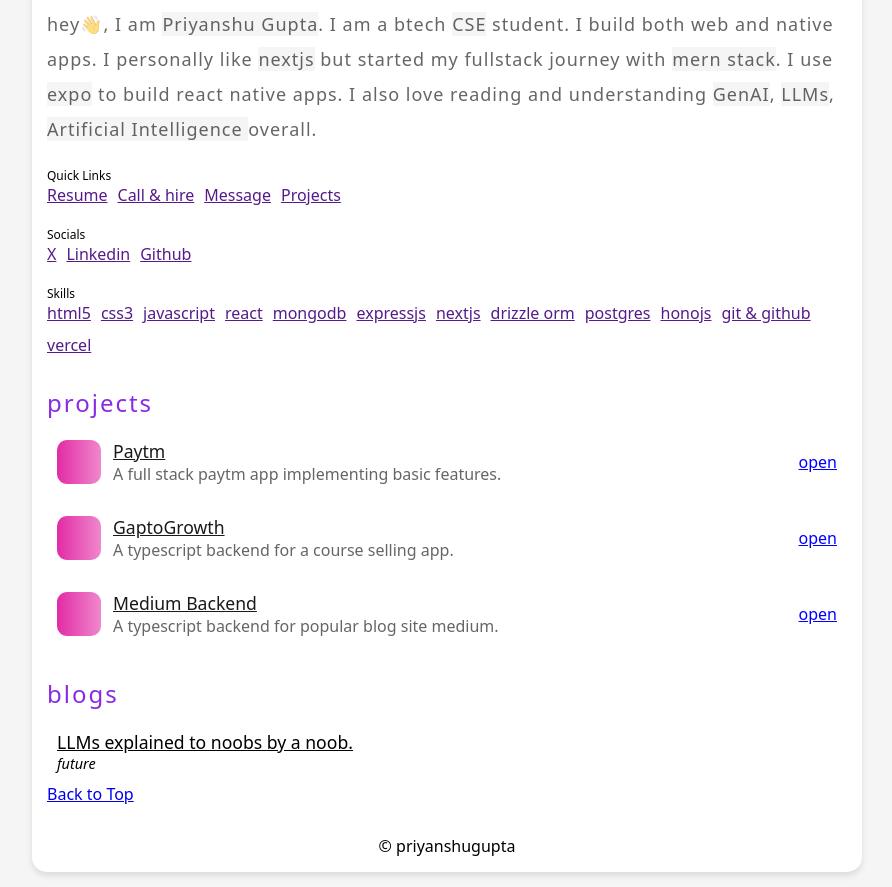
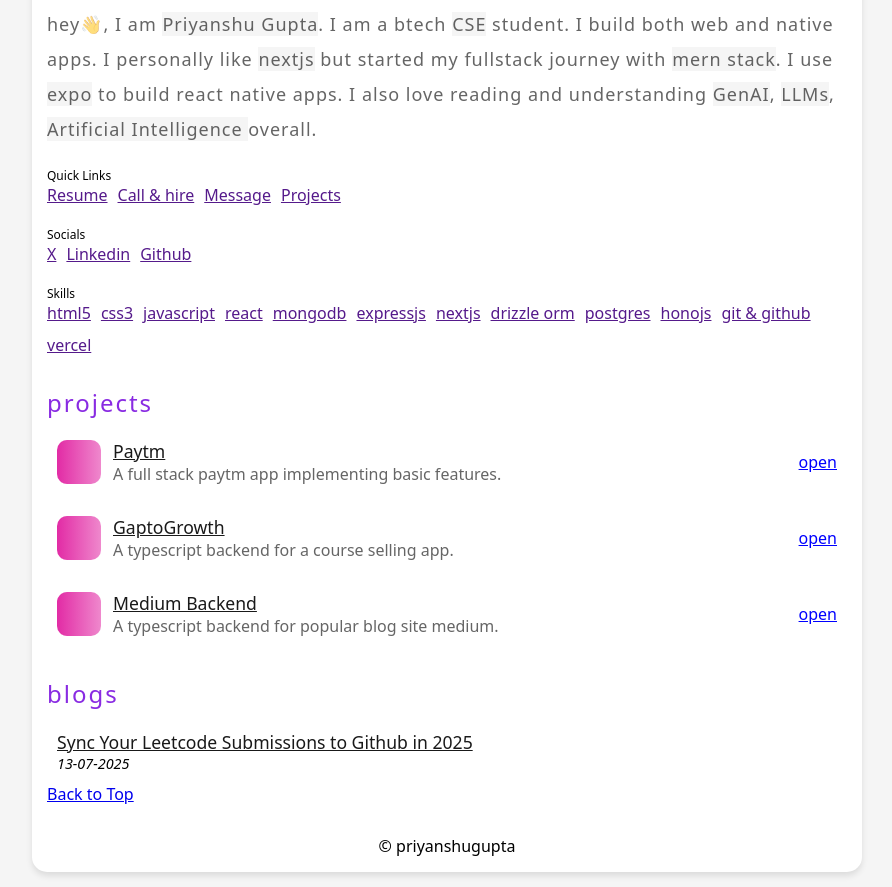
Before and after one commit to priyanshuguptadev/priyanshuguptadev.github.io, a plain HTML site: page index.html in a window 1280 px wide. Shown: the part 163-1050 px from the top of the page, without its empty margins (193-1085 px from the left). Drawn offline with Linux system fonts and the light colour scheme.

Commit message:
add blog

```diff
--- a/index.html
+++ b/index.html
@@ -114,6 +114,7 @@
       cursor: pointer;
     }
     .blog-title{
+      color: rgba(0, 0, 0, 0.9);
       font-size: 1.1rem;
       text-decoration: underline;
     }
@@ -204,8 +205,8 @@
           <!-- Blog -->
           <div class="blog-card">
             <div>
-              <div class="blog-title">LLMs explained to noobs by a noob.</div>
-              <div class="blog-date">future</div>
+              <a class="blog-title" href="https://medium.com/@priyanshu.dev/sync-your-leetcode-submissions-to-github-in-2025-12c11f04fec9" target="_blank">Sync Your Leetcode Submissions to Github in 2025</a>
+              <div class="blog-date">13-07-2025</div>
             </div>
           </div>
         </div>
```
